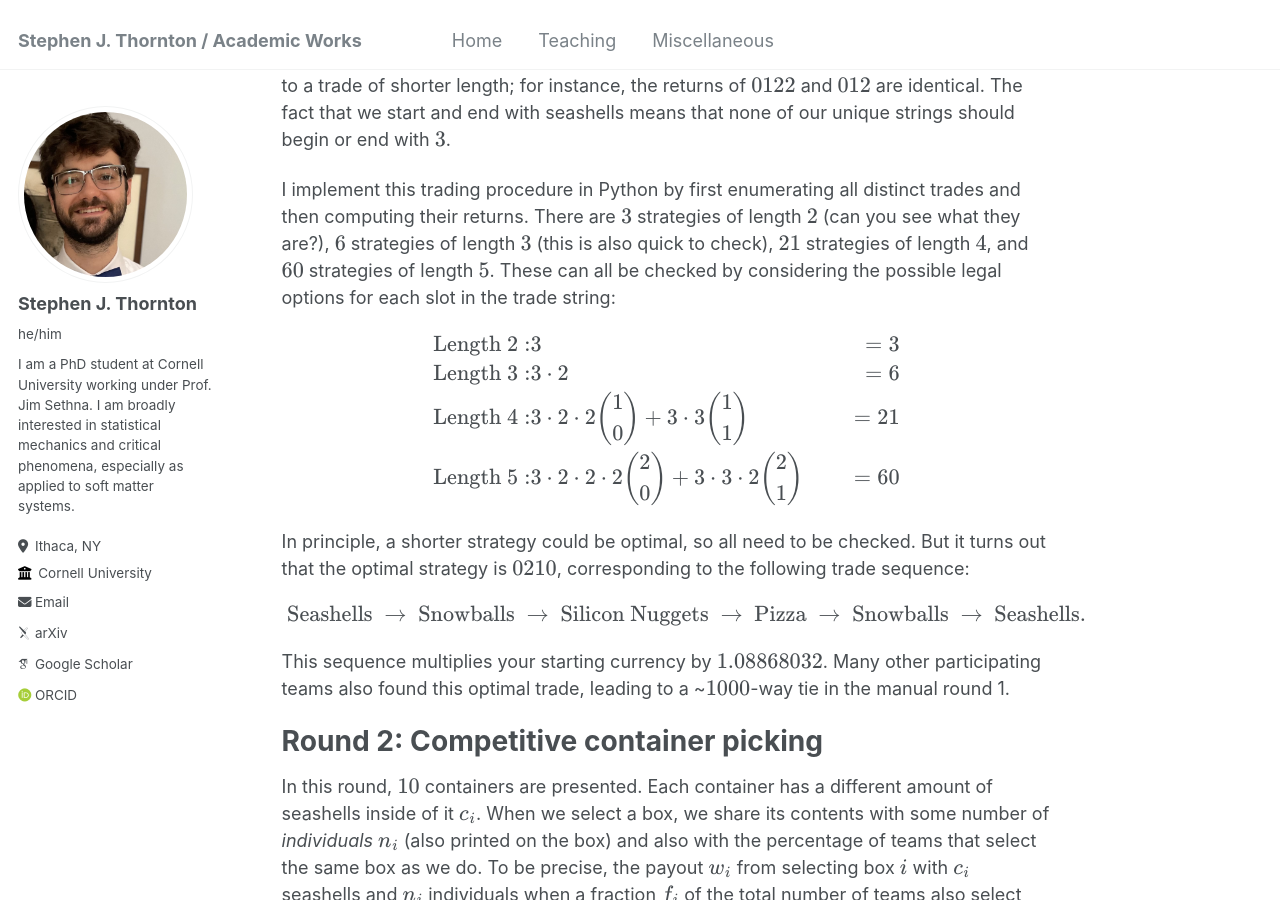
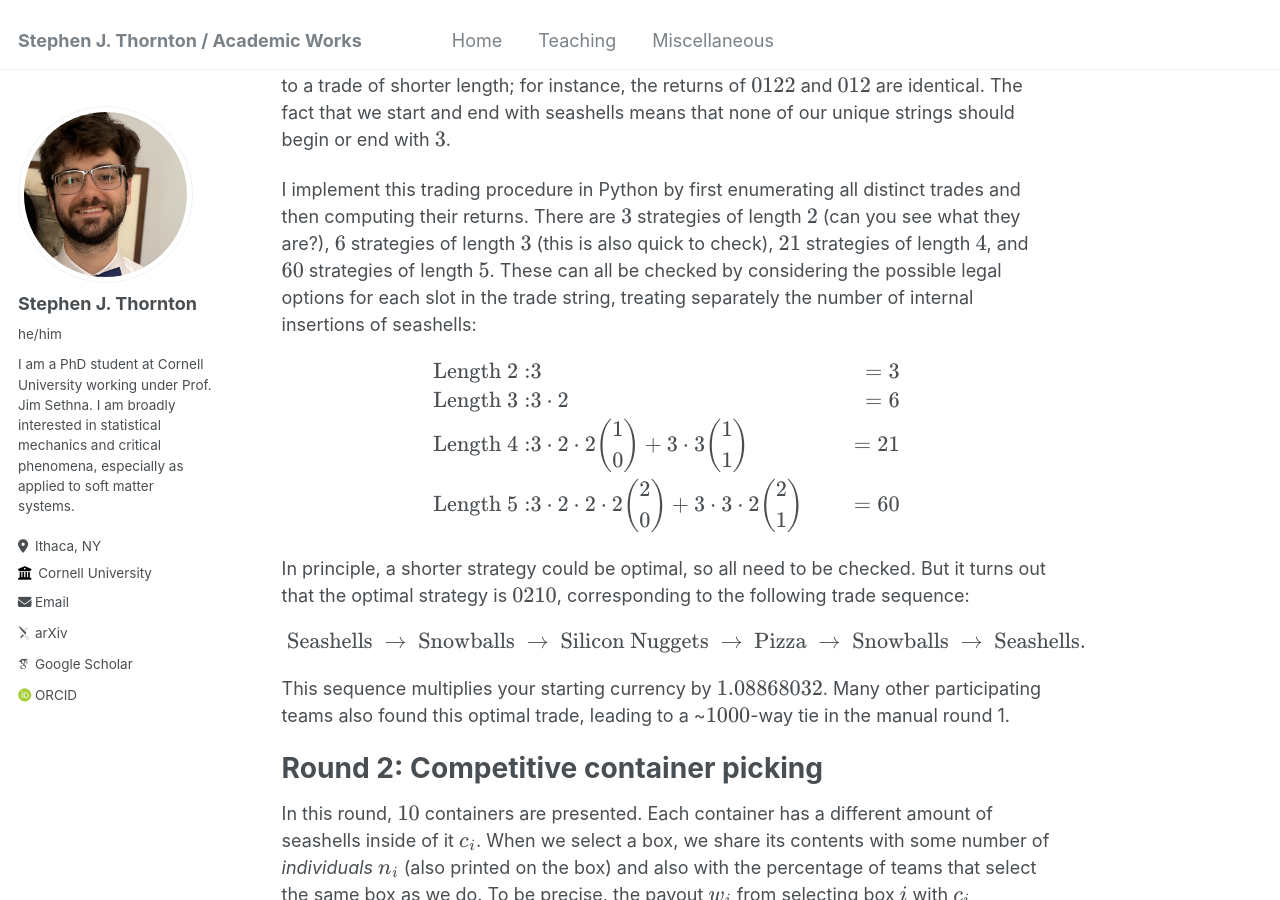
Before and after one commit to stephen-thornton/stephen-thornton.github.io, a Jekyll site: the page built from _miscellaneous/Prosperity.md, in a window 1280 px wide and 900 px high, scrolled down 1243 px. Built offline with Jekyll 4.4.1, drawn with Linux system fonts in a browser that asks for light colours; some web fonts are replaced.

Commit message:
Update Prosperity.md

```diff
--- a/_miscellaneous/Prosperity.md
+++ b/_miscellaneous/Prosperity.md
@@ -30,7 +30,7 @@ A legal trade sequence is a string of at most \\( 6 \\) digits that starts and e
 
 We can further reduce the computational time by noting that trading a currency for itself is \\( 1-1 \\), and so a trade that contains the same number multiple times in a row is equivalent to a trade of shorter length; for instance, the returns of \\( 0122 \\) and \\( 012 \\) are identical. The fact that we start and end with seashells means that none of our unique strings should begin or end with \\( 3 \\).
 
-I implement this trading procedure in Python by first enumerating all distinct trades and then computing their returns. There are \\( 3 \\) strategies of length \\( 2 \\) (can you see what they are?), \\( 6 \\) strategies of length \\( 3 \\) (this is also quick to check), \\( 21 \\) strategies of length \\( 4 \\), and \\( 60 \\) strategies of length \\( 5 \\). These can all be checked by considering the possible legal options for each slot in the trade string:
+I implement this trading procedure in Python by first enumerating all distinct trades and then computing their returns. There are \\( 3 \\) strategies of length \\( 2 \\) (can you see what they are?), \\( 6 \\) strategies of length \\( 3 \\) (this is also quick to check), \\( 21 \\) strategies of length \\( 4 \\), and \\( 60 \\) strategies of length \\( 5 \\). These can all be checked by considering the possible legal options for each slot in the trade string, treating separately the number of internal insertions of seashells:
 
 $$
 \begin{align*}
```
